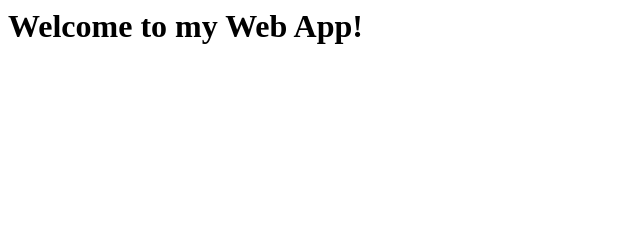
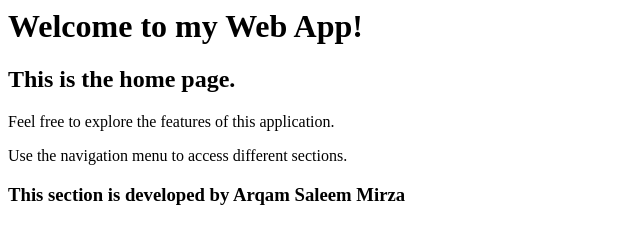
Before and after one commit to saqlain256/my-web-app, a plain HTML site: page index.html in a window 1280 px wide. Shown: the whole page, without its empty margins (0-640 px from the left). Drawn offline with Linux system fonts and the light colour scheme.

Commit message:
Added Some lines in index

```diff
--- a/index.html
+++ b/index.html
@@ -1 +1,5 @@
 <h1>Welcome to my Web App!</h1>
+<h2>This is the home page.</h2>
+<p>Feel free to explore the features of this application.</p>
+<p>Use the navigation menu to access different sections.</p>
+<h3>This section is developed by Arqam Saleem Mirza</h3>
```
